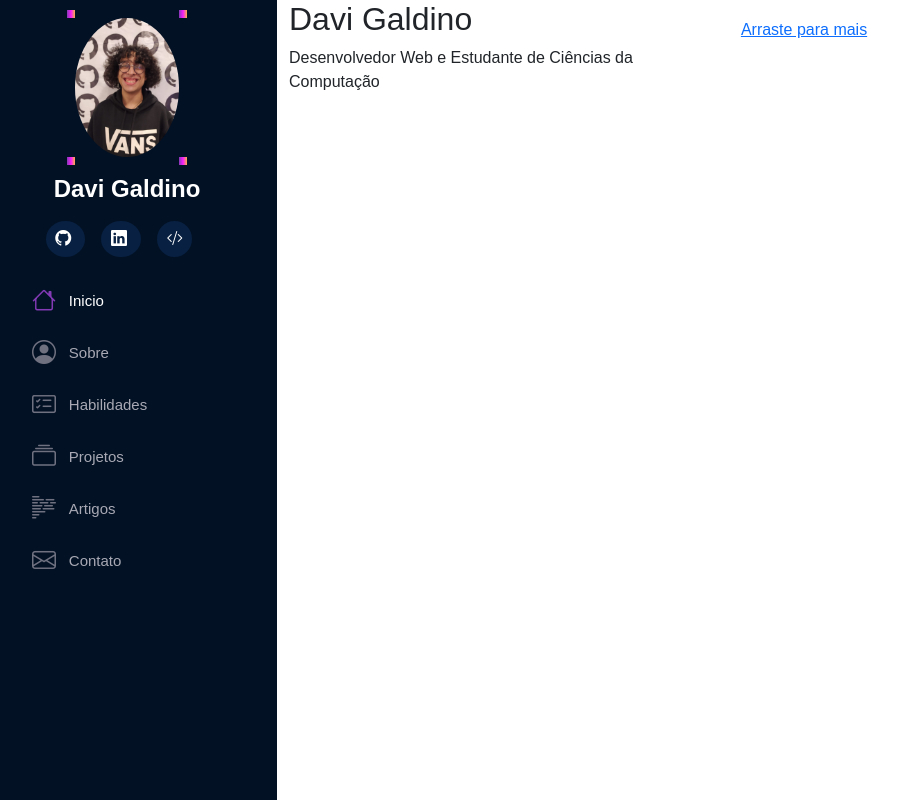
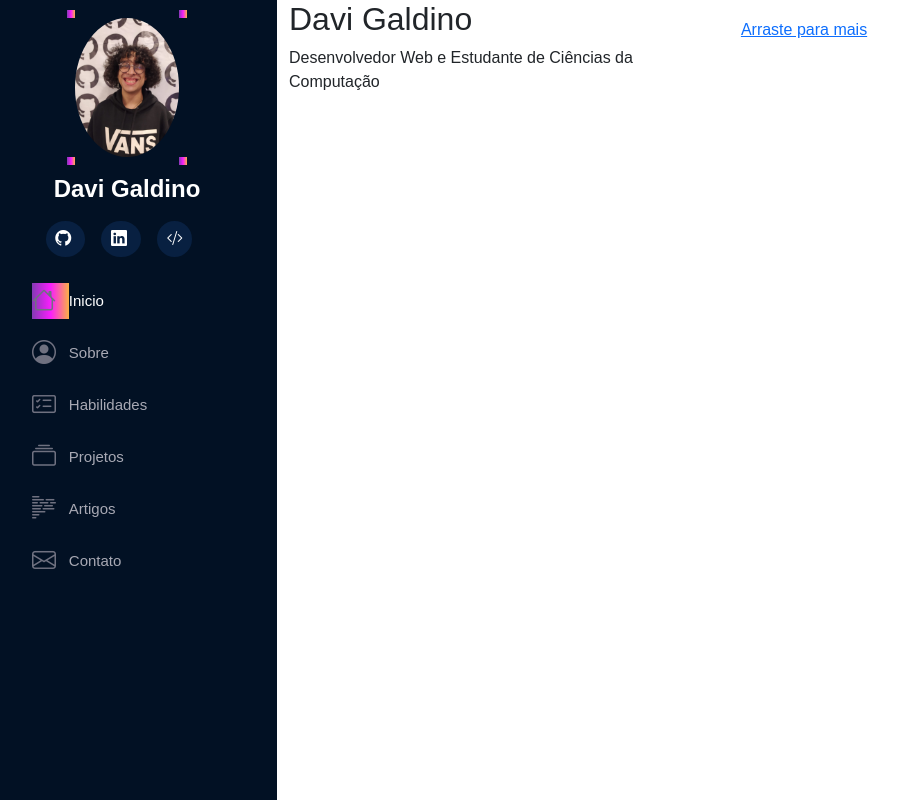
Before and after one commit to Davi-Ga/portfolio-deprecated-, a Flask app: page / in a window 1280 px wide, with the pointer over the restyled element. Shown: the whole page, without its empty margins (23-922 px from the left). Run offline with Flask 2, Linux system fonts and the light colour scheme.

Commit message:
test border

```diff
--- a/src/static/style.css
+++ b/src/static/style.css
@@ -87,8 +87,8 @@ html,body {
 
 /*Mudança de cor ao passar o mouse no icone*/
 .nav-menu a:hover i, .nav-menu .active i, .nav-menu .active:focus i, .nav-menu li:hover >a i{
-  color: rgb(131,58,180);
-  color: linear-gradient(90deg, rgba(131,58,180,1) 0%, rgba(249,29,253,1) 50%, rgba(252,176,69,1) 100%);
+
+  background-image: linear-gradient(90deg, rgba(131,58,180,1) 0%, rgba(249,29,253,1) 50%, rgba(252,176,69,1) 100%);
 }
 
 #main{
```
